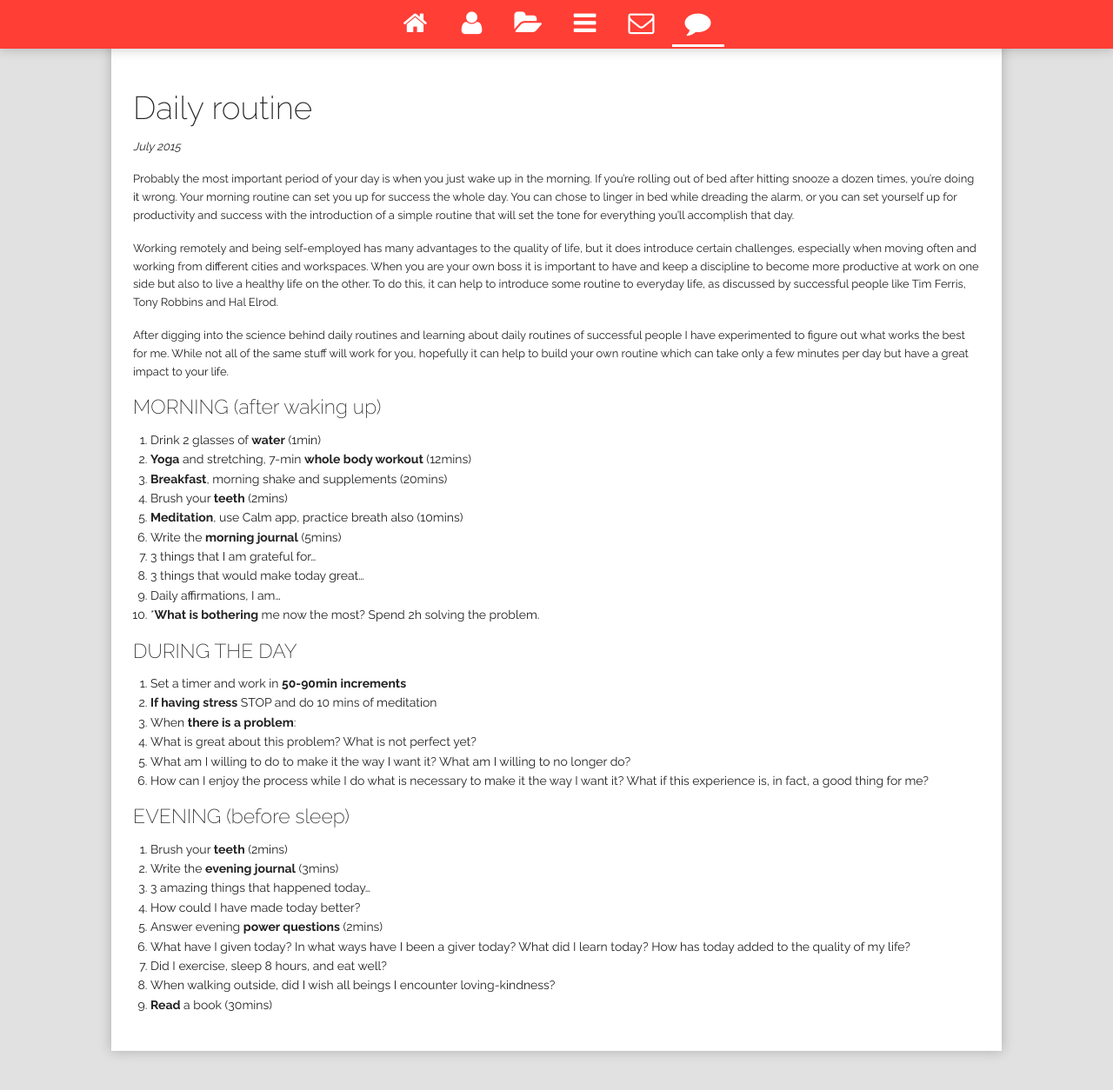
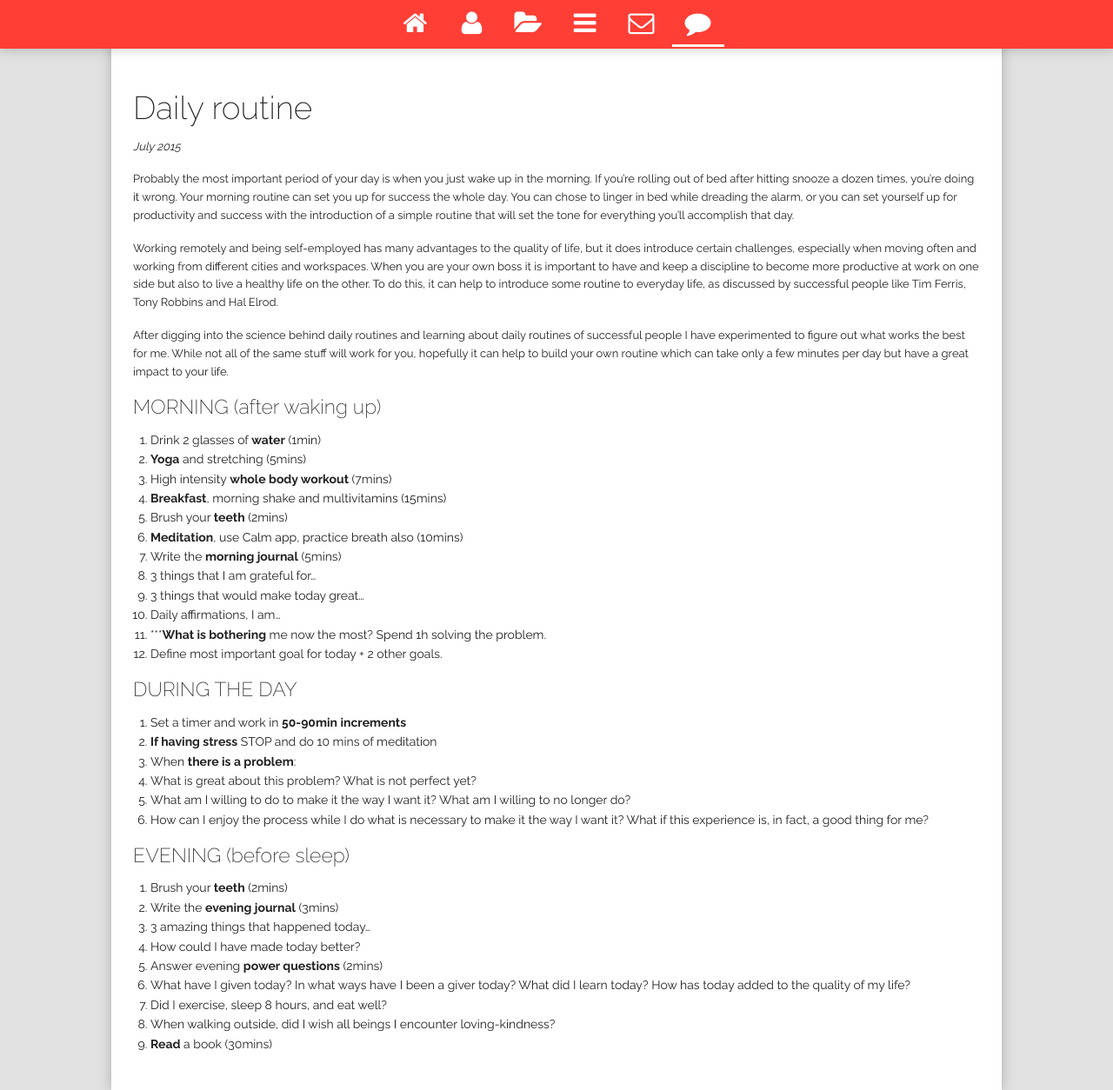
Before and after one commit to lipeno/lipeno.github.io, a Jekyll site: the page built from _posts/2015-07-20-daily-routine.md, in a window 1280 px wide and 1254 px high. Shown: the whole window at 87% size. Built offline with Jekyll 4.4.1, drawn with Linux system fonts in a browser that asks for light colours; nearby versions of some CDN libraries; library files that are not in the unit come from our copies; Markdown is read by kramdown in place of the engine named in the settings.

Commit message:
Update post

```diff
--- a/_posts/2015-07-20-daily-routine.md
+++ b/_posts/2015-07-20-daily-routine.md
@@ -15,15 +15,17 @@ After digging into the science behind daily routines and learning about daily ro
 
 #### MORNING (after waking up)
 1.	 Drink 2 glasses of **water** (1min)
-2.	 **Yoga** and stretching, 7-min **whole body workout**  (12mins)
-3.	 **Breakfast**, morning shake and supplements (20mins)
+2.	 **Yoga** and stretching (5mins)
+3.   High intensity **whole body workout**  (7mins)
+3.	 **Breakfast**, morning shake and multivitamins (15mins)
 4.	 Brush your **teeth** (2mins)
 5.	 **Meditation**, use Calm app, practice breath also (10mins)
 6.	 Write the **morning journal** (5mins)
   1. 3 things that I am grateful for…
   2. 3 things that would make today great…
   3. Daily affirmations, I am…
-7.	 \***What is bothering** me now the most? Spend 2h solving the problem.
+7.	 \*\*\***What is bothering** me now the most? Spend 1h solving the problem.
+8. Define most important goal for today + 2 other goals.
 
 #### DURING THE DAY
 1.	 Set a timer and work in **50-90min increments**
```
